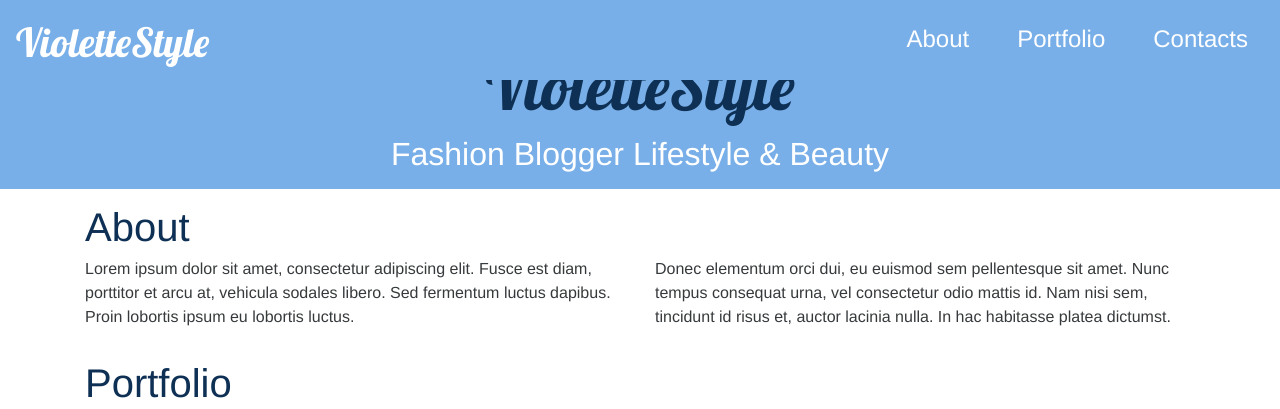
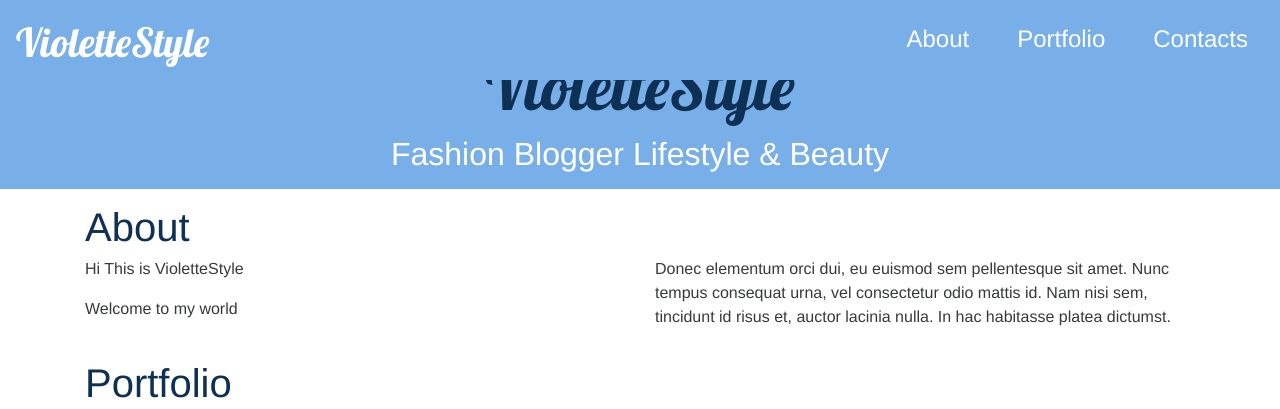
Before and after one commit to VioletteStyle/instademo, a Jekyll site: the page built from index.html, in a window 1280 px wide and 900 px high, scrolled down 397 px, cut to the strip 0-409 px from the top of the window. Built offline with Jekyll 4.4.1, drawn with Linux system fonts in a browser that asks for light colours; nearby versions of some CDN libraries.

Commit message:
Update about.html

```diff
--- a/_includes/about.html
+++ b/_includes/about.html
@@ -5,8 +5,10 @@
         </div>
         <div class="col-sm-12 col-md-6">
             <p>
-                Lorem ipsum dolor sit amet, consectetur adipiscing elit. Fusce est diam, porttitor et arcu at, vehicula
-                sodales libero. Sed fermentum luctus dapibus. Proin lobortis ipsum eu lobortis luctus.
+                Hi This is VioletteStyle
+            </p>
+            <p>
+                Welcome to my world
             </p>
         </div>
         <div class="col-sm-12 col-md-6">
```
